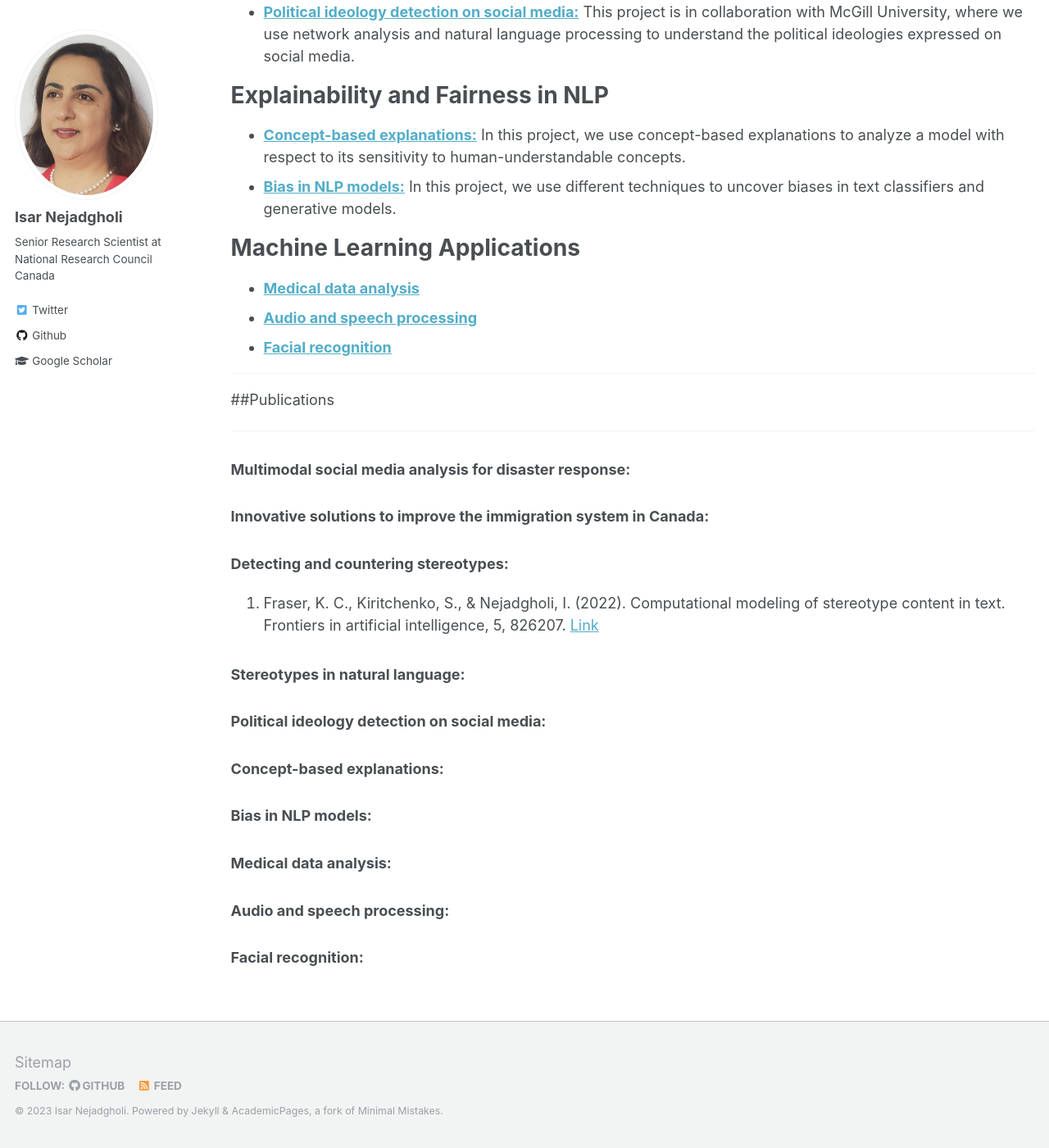
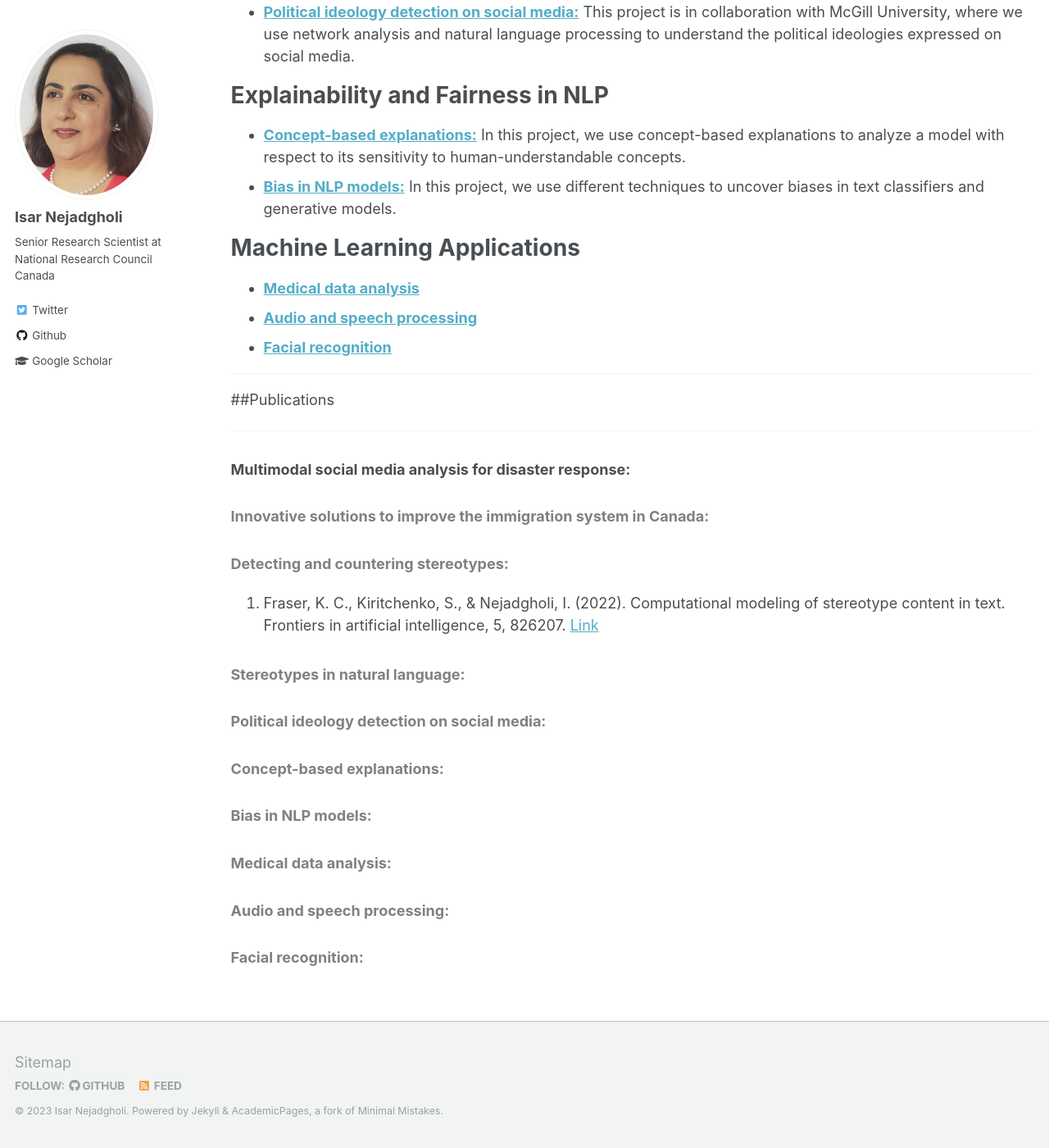
Before and after one commit to IsarNejad/IsarNejad.github.io, a Jekyll site: the page built from _pages/research.md, in a window 1280 px wide and 1400 px high, scrolled down 496 px. Shown: the whole window at 82% size. Built offline with Jekyll 4.4.1, drawn with Linux system fonts in a browser that asks for light colours.

Commit message:
Update main.scss

```diff
--- a/assets/css/main.scss
+++ b/assets/css/main.scss
@@ -41,6 +41,6 @@
 @import "print";
 
 
-.underline-gray {
+.gray {
     color: Gray;
 }
```
